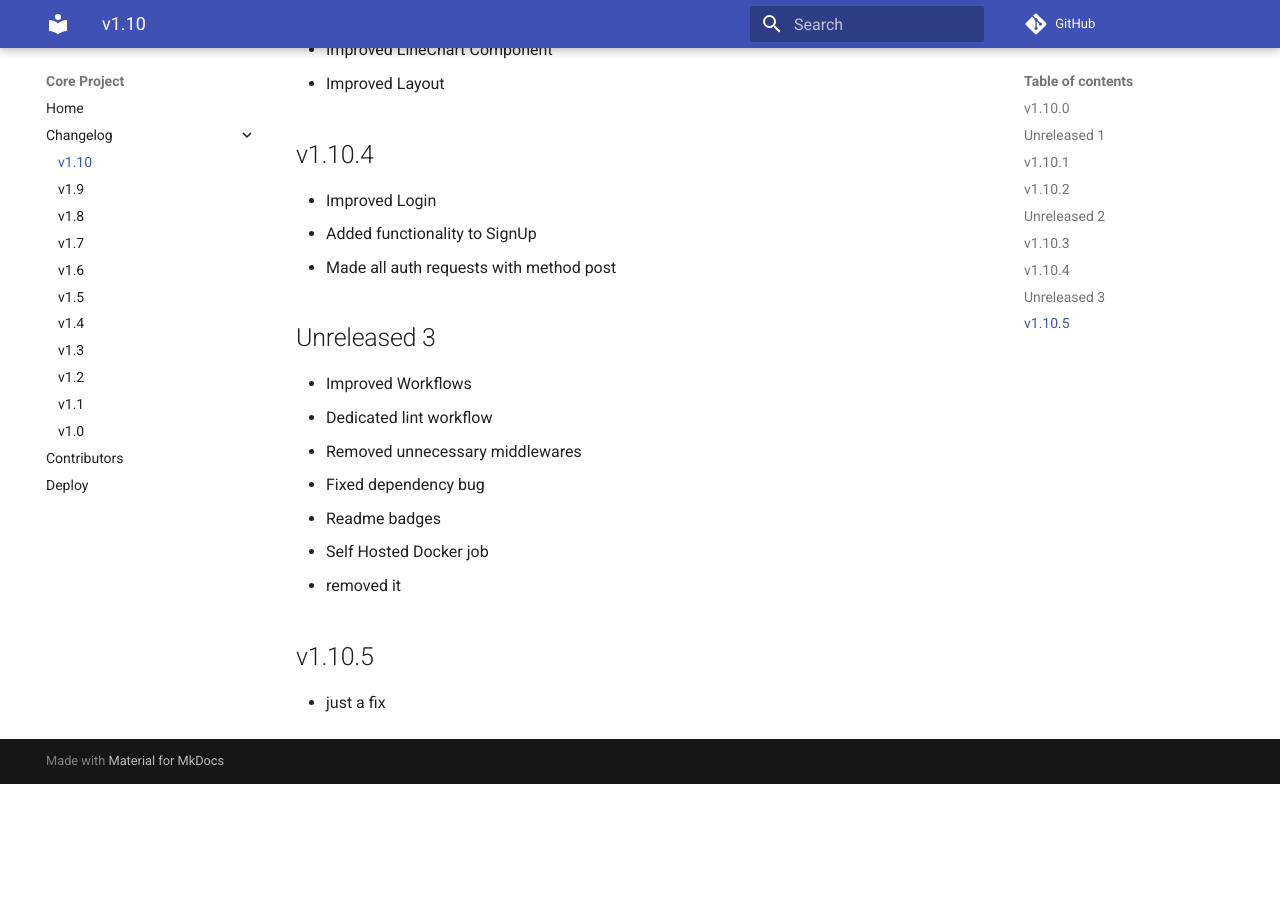
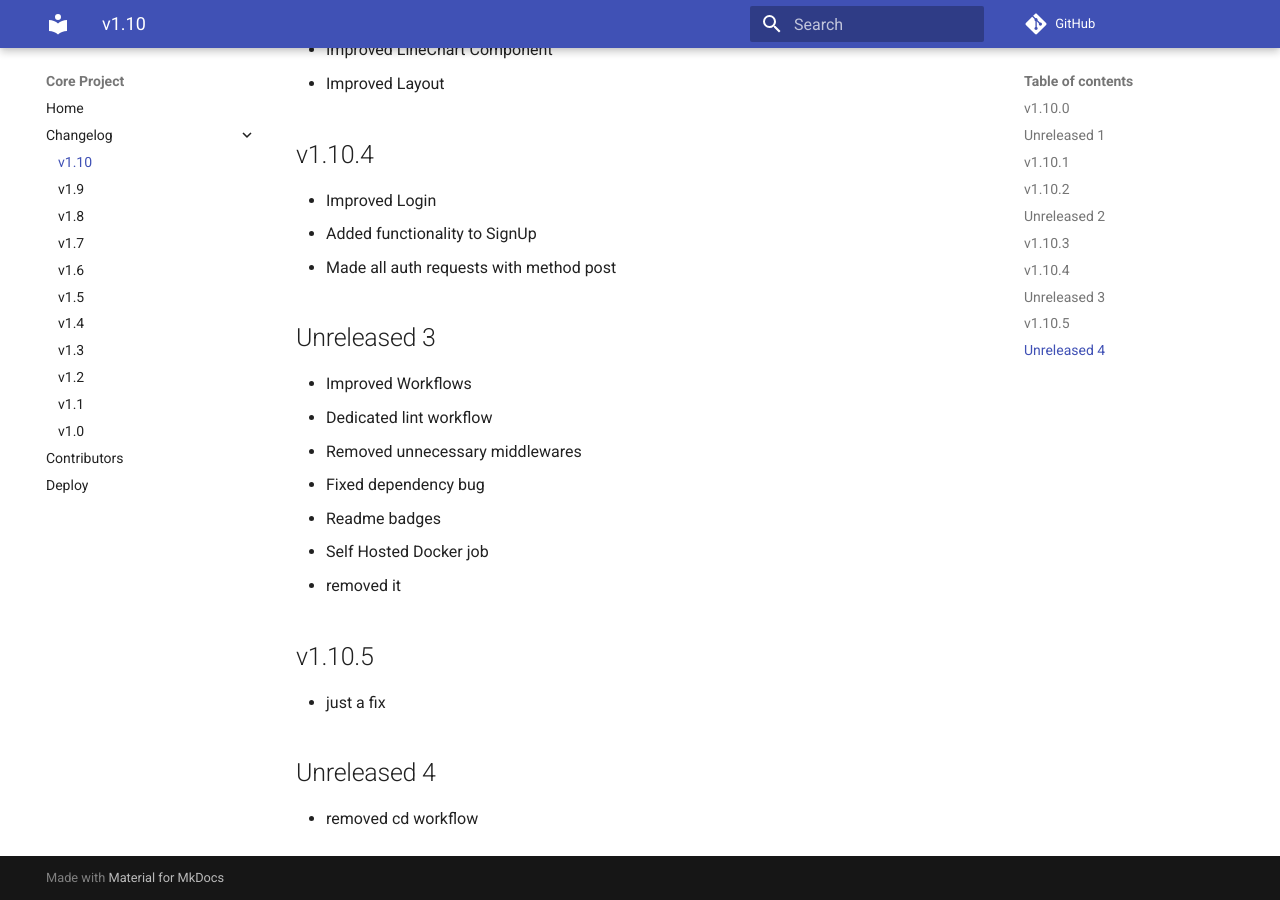
Before and after one commit to feluxerich/core, an MkDocs documentation site: the page built from docs/docs/changelog/v1.10.md, in a window 1280 px wide and 900 px high, scrolled down 1448 px. Built offline with MkDocs 1.6.1 and Material for MkDocs 9.7.7, drawn with Linux system fonts in a browser that asks for light colours; comment, search, counter and statistics services are not loaded; before the commit the page ends 2232 px from its top, so only the background shows below that.

Commit message:
removed cd

```diff
--- a/docs/docs/changelog/v1.10.md
+++ b/docs/docs/changelog/v1.10.md
@@ -64,3 +64,7 @@
 ## v1.10.5
 
 - just a fix
+
+## Unreleased 4
+
+- removed cd workflow
```
Also changed, not shown: 1 other file.
